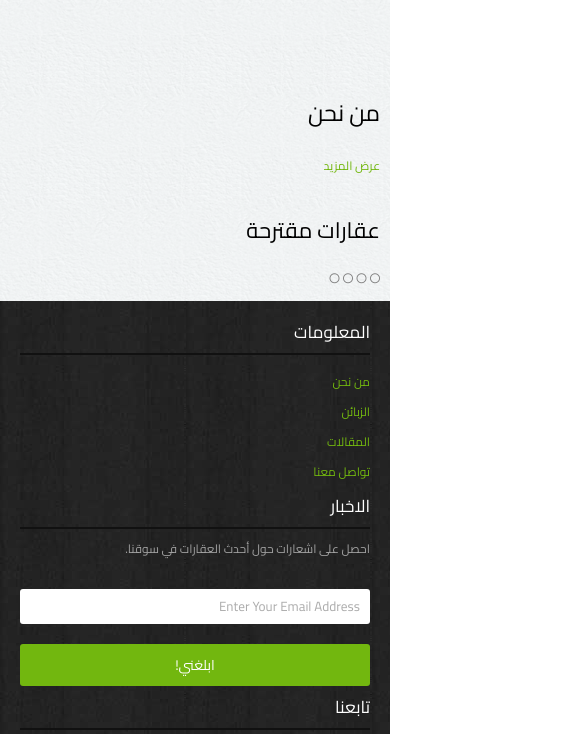
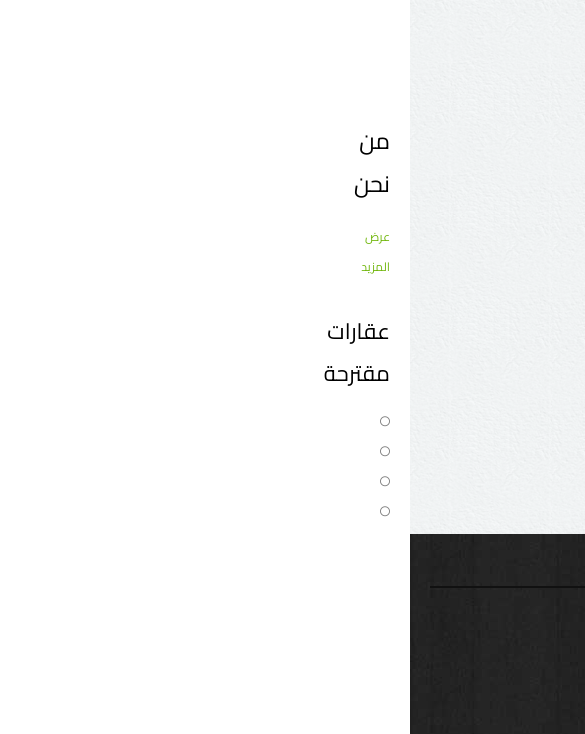
Before and after one commit to Tw9str/Real_estate, a plain HTML site: page index.html in a window 390 px wide. Shown: the part 322-1056 px from the top of the page, 585 px wide, since content can reach past the window. Drawn offline with Linux system fonts and the light colour scheme; no server answers.

Commit message:
Update index.css

```diff
--- a/index.css
+++ b/index.css
@@ -659,9 +659,6 @@ footer .container h4 {
   .header .main-header .container {
     padding: 10px 0;
   }
-  .container {
-    padding: 0;
-  }
   section .main-section .container .main-section-ads {
     width: 400px;
   }
@@ -701,7 +698,6 @@ footer .container h4 {
   }
   section .featured .houses{
     justify-content: center;
-    padding-left: 0;
   }
   section .featured .bottom-section {
     display: block;
```
